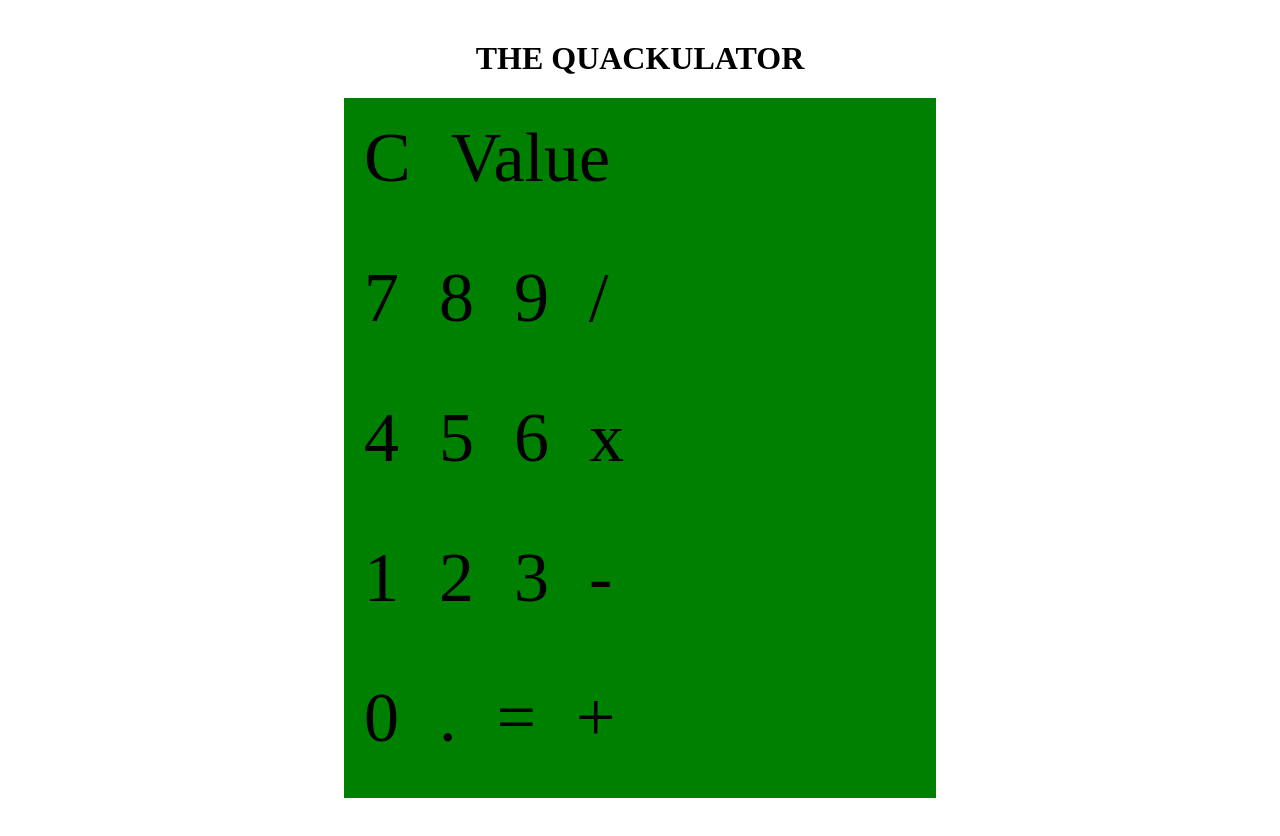
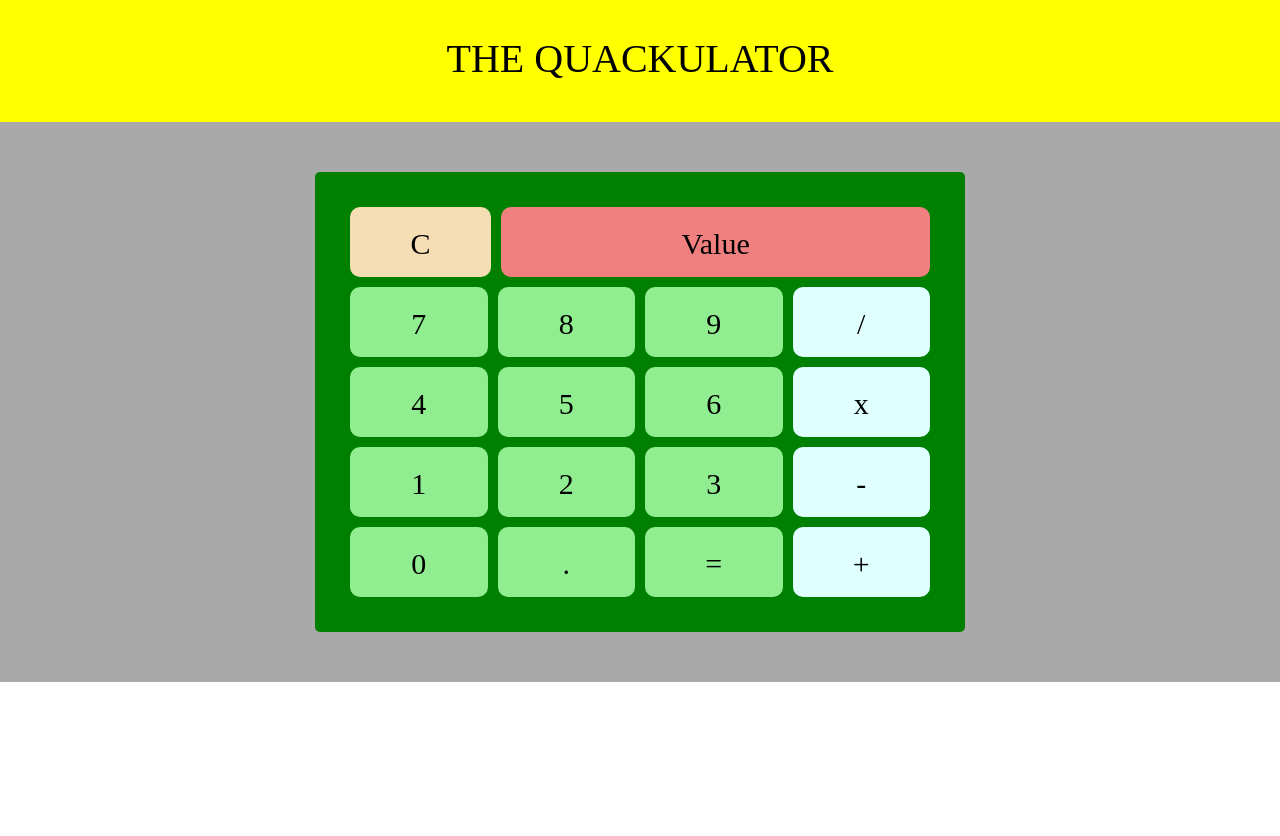
Before and after one commit to cayates/week-3-project, a plain HTML site: page index.html in a window 1280 px wide. After the commit the page ends 800 px from the top, so only its background shows below. Drawn offline with Linux system fonts and the light colour scheme.

Commit message:
second commit with some additional styling and touch-ups

```diff
--- a/index.html
+++ b/index.html
@@ -6,8 +6,9 @@
         <link rel="stylesheet" href="main.css">
     </head>
         <body>
+            <p>THE QUACKULATOR</p>
             <div id="wrapper">
-                <h1>THE QUACKULATOR</h1>
+
                 <div class="calculator">
                     <div class = "row1">
                         <div class="clear">C</div>
@@ -34,7 +35,7 @@
                     <div class = "row5">
                         <div class="numbervalue">0</div>
                         <div class="decimal">.</div>
-                        <div class="operator">=</div>
+                        <div class="equals">=</div>
                         <div class="operator">+</div>
                     </div>
                 </div>
--- a/main.css
+++ b/main.css
@@ -1,22 +1,38 @@
 #wrapper {
-    background-color: white;
-    margin: 40px;
+    background-color: darkgray;
+    margin: 0;
+    padding: 50px;
+    /* background-image: url("http://www.clipartlord.com/wp-content/uploads/2014/02/duckling3-189x240.png"); */
 }
-h1 {
+body {
+    margin-left: 0;
+    margin-right: 0;
+}
+p {
     text-align: center;
+    font-size: 40px;
+    background-color: yellow;
+    padding-bottom: 40px;
+    padding-top: 35px;
+    margin-top: -8px;
+    margin-bottom: 0;
 }
 .calculator {
     background-color: green;
-    height: 700px;
+    height: 400px;
     width: 50%;
     margin: 0 auto;
     display: flex;
     flex-direction: column;
     flex-wrap: wrap;
+    text-align: center;
+    border-radius: 5px;
+    padding: 30px;
 }
 .row1 {
     display: flex;
     height: 20%;
+    border-radius: 5px;
 }
 .row2 {
     display: flex;
@@ -40,29 +56,53 @@ h1 {
 }
 .numbervalue {
     padding: 20px;
-    font-size: 70px;
+    font-size: 30px;
+    width: 25%;
+    background-color: lightgreen;
+    margin: 5px;
+    border-radius: 10px
 }
 
 .operator {
     padding: 20px;
-    font-size: 70px;
-
+    font-size: 30px;
+    width: 25%;
+    background-color: lightcyan;
+    margin: 5px;
+    border-radius: 10px
 }
 
 .clear {
     padding: 20px;
-    font-size: 70px;
-
+    font-size: 30px;
+    width: 19.5%;
+    background-color: wheat;
+    margin: 5px;
+    border-radius: 10px
 }
 
 .value {
     padding: 20px;
-    font-size: 70px;
-
+    font-size: 30px;
+    width: 75%;
+    background-color: lightcoral;
+    margin: 5px;
+    border-radius: 10px
 }
 
 .decimal {
     padding: 20px;
-    font-size: 70px;
-
+    font-size: 30px;
+    width: 25%;
+    background-color: lightgreen;
+    margin: 5px;
+    border-radius: 10px
 }
+.equals {
+    padding: 20px;
+    font-size: 30px;
+    width: 25%;
+    background-color: lightgreen;
+    margin: 5px;
+    border-radius: 10px
+}
```
